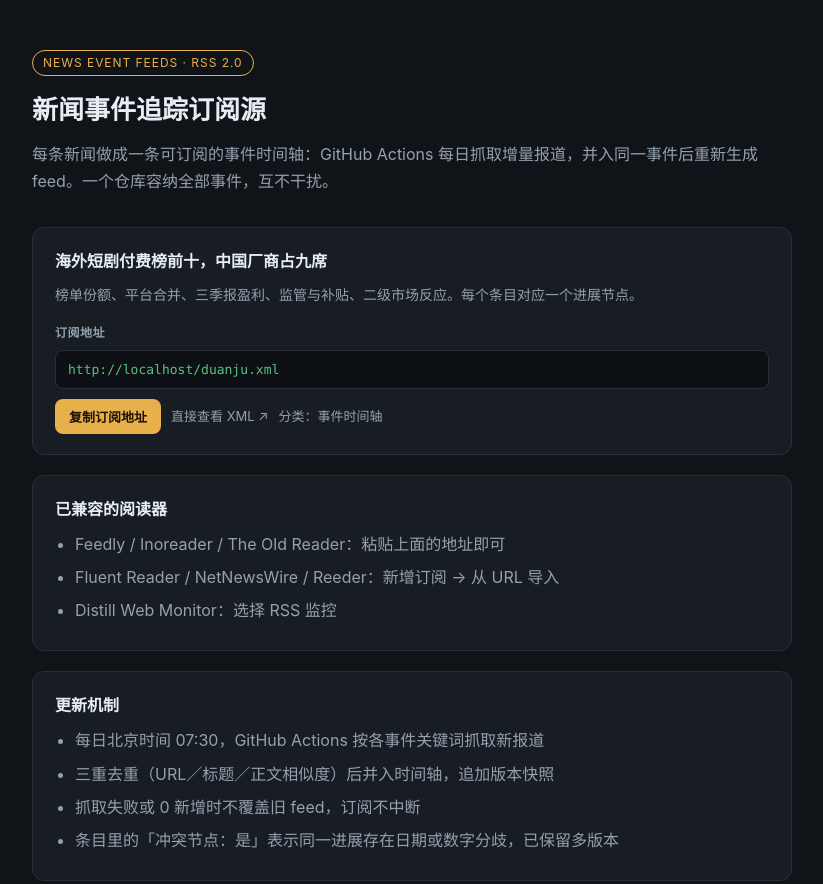
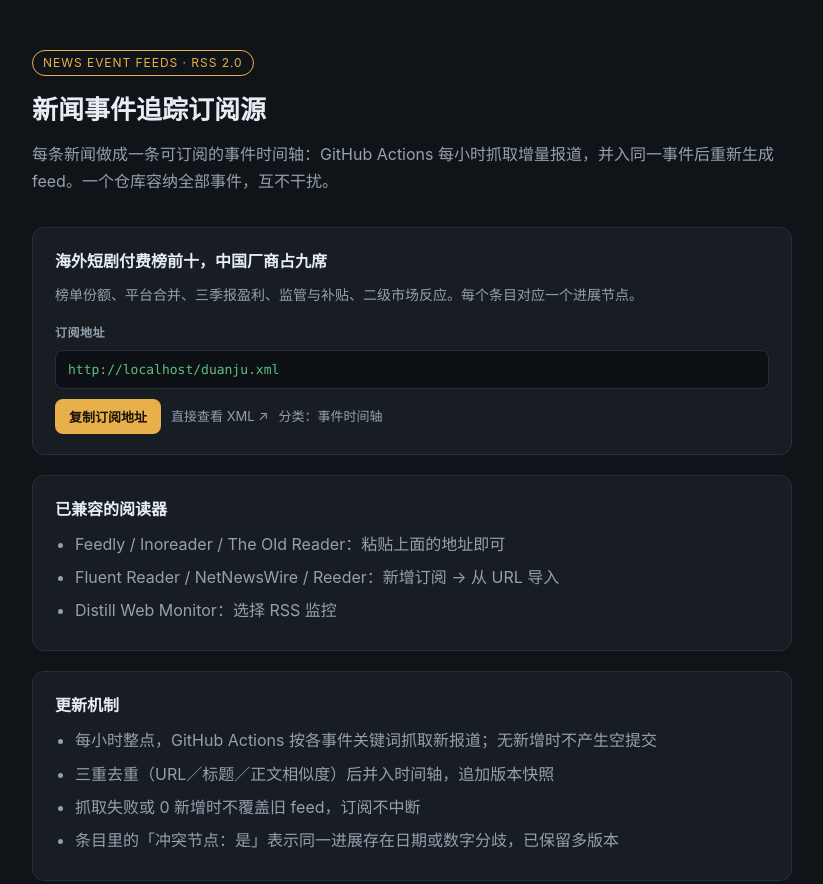
Before and after one commit to ghaner/NewsTrackingFeedGitHubGenerater, a plain HTML site: page index.html in a window 1280 px wide. Shown: the top 884 px of the page, without its empty margins (228-1051 px from the left). Drawn offline with Linux system fonts and the light colour scheme.

Commit message:
feat: Actions 改为每小时整点更新；README 顶部直出订阅地址

```diff
--- a/duanju.xml
+++ b/duanju.xml
@@ -6,7 +6,7 @@
     <atom:link href="https://ghaner.github.io/news-feed/duanju.xml" rel="self" type="application/rss+xml"/>
     <description>追踪「海外短剧付费应用前十榜单里，中国厂商拿下 9 席」这一事件的全部进展：榜单份额、平台合并、三季报盈利、监管与补贴、二级市场反应。每个条目对应时间轴上的一个进展节点，含关键数据与来源链接。来源数据由 GitHub Actions 每日增量更新。</description>
     <language>zh-CN</language>
-    <lastBuildDate>Sat, 14 Nov 2026 03:29:58 +0000</lastBuildDate>
+    <lastBuildDate>Sat, 14 Nov 2026 03:41:10 +0000</lastBuildDate>
     <ttl>60</ttl>
     <item>
       <title>[2026-11-14] AI把短剧出海成本打下来，钱却流向了投流平台 - 同花顺财经</title>
--- a/index.html
+++ b/index.html
@@ -42,7 +42,7 @@
 <div class="wrap">
   <span class="tag">NEWS EVENT FEEDS · RSS 2.0</span>
   <h1>新闻事件追踪订阅源</h1>
-  <p class="lead">每条新闻做成一条可订阅的事件时间轴：GitHub Actions 每日抓取增量报道，并入同一事件后重新生成 feed。一个仓库容纳全部事件，互不干扰。</p>
+  <p class="lead">每条新闻做成一条可订阅的事件时间轴：GitHub Actions 每小时抓取增量报道，并入同一事件后重新生成 feed。一个仓库容纳全部事件，互不干扰。</p>
 
   <div id="feeds"></div>
 
@@ -58,7 +58,7 @@
   <div class="card">
     <h2>更新机制</h2>
     <ul>
-      <li>每日北京时间 07:30，GitHub Actions 按各事件关键词抓取新报道</li>
+      <li>每小时整点，GitHub Actions 按各事件关键词抓取新报道；无新增时不产生空提交</li>
       <li>三重去重（URL／标题／正文相似度）后并入时间轴，追加版本快照</li>
       <li>抓取失败或 0 新增时不覆盖旧 feed，订阅不中断</li>
       <li>条目里的「冲突节点：是」表示同一进展存在日期或数字分歧，已保留多版本</li>
```
Also changed, not shown: 2 other files.
